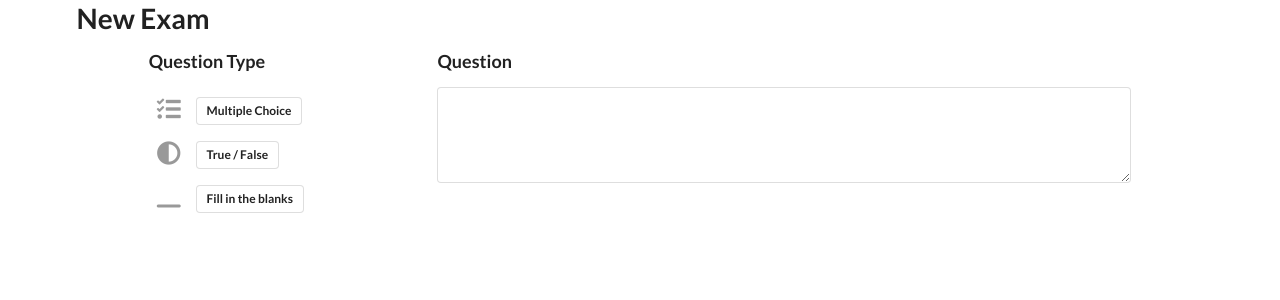
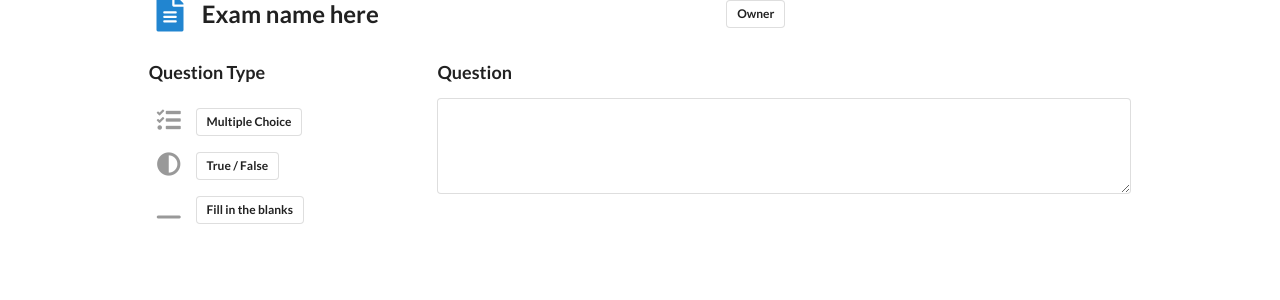
Before and after one commit to dm1905once/cap2_examine_client, a React (Create React App) app: page / in a window 1280 px wide. Shown: the top 300 px of the page. Built offline with nearby package versions, Linux system fonts and the light colour scheme.

Commit message:
Create more routing components

```diff
--- a/src/components/App.js
+++ b/src/components/App.js
@@ -1,10 +1,12 @@
 import React from 'react';
-import ExamCreate from './ExamCreate';
+import ExamEdit from './ExamEdit';
+// import ExamList from './ExamList';
 
 const App = () => {
     return (
         <div className="ui container">
-            <ExamCreate />
+            <ExamEdit />
+            {/* <ExamList /> */}
         </div>
     )
 }
--- a/src/components/ExamCreate.js
+++ b/src/components/ExamCreate.js
@@ -1,12 +1,19 @@
 import React from 'react';
-import Question from './Question';
 
 const ExamCreate = () => {
     return (
-        <div className="ui container">
-            <h1>New Exam</h1>
-            <Question />
+        <>
+        <div className="ui relaxed grid">
+            <div className="row">
+                <div className="eight wide column">
+                    <div class="ui fluid action input">
+                        <input type="text" placeholder="Enter exam name and click Create"/>
+                        <div class="ui blue button">Create</div>
+                    </div>
+                </div>
+            </div>
         </div>
+        </>
     )
 }
 
--- /dev/null
+++ b/src/components/ExamEdit.js
@@ -0,0 +1,15 @@
+import React from 'react';
+import ExamHeader from './ExamHeader'
+import Question from './Question'
+
+
+const ExamEdit = () => {
+    return (
+        <div>
+            <ExamHeader />
+            <Question />
+        </div>
+    )
+}
+
+export default ExamEdit;
--- /dev/null
+++ b/src/components/ExamHeader.js
@@ -0,0 +1,26 @@
+import React from 'react';
+
+
+const ExamHeader = () => {
+    return (
+        <div className="ui centered grid">
+
+            <div className="fluid row">
+                <div className="eight wide column">
+
+                        <h2 className="ui header">
+                            <i class="file alternate blue icon"></i>
+                            <div class="content">Exam name here</div>
+                        </h2>
+                </div>
+                <div className="six wide column">
+                        <div class="ui  basic  label">
+                            Owner
+                        </div>
+                </div>
+            </div>
+        </div>
+    )
+}
+
+export default ExamHeader;
--- /dev/null
+++ b/src/components/ExamList.js
@@ -0,0 +1,13 @@
+import React from 'react';
+import ExamCreate from './ExamCreate';
+
+const ExamList = () => {
+    return (
+        <div className="ui container">
+            <ExamCreate />
+            {/* Add individual exam cards here */}
+        </div>
+    )
+}
+
+export default ExamList;
--- a/src/components/Question.js
+++ b/src/components/Question.js
@@ -51,10 +51,7 @@ const Question = () =>{
                 ...questionFields,
                 ...options
             }
-            console.log(question);
             setQuestionFields(INITIAL_QUESTION_STATE);
-
-            // TODO dispatch action
             dispatch(addNewQuestion(question));
         }
     }
```
